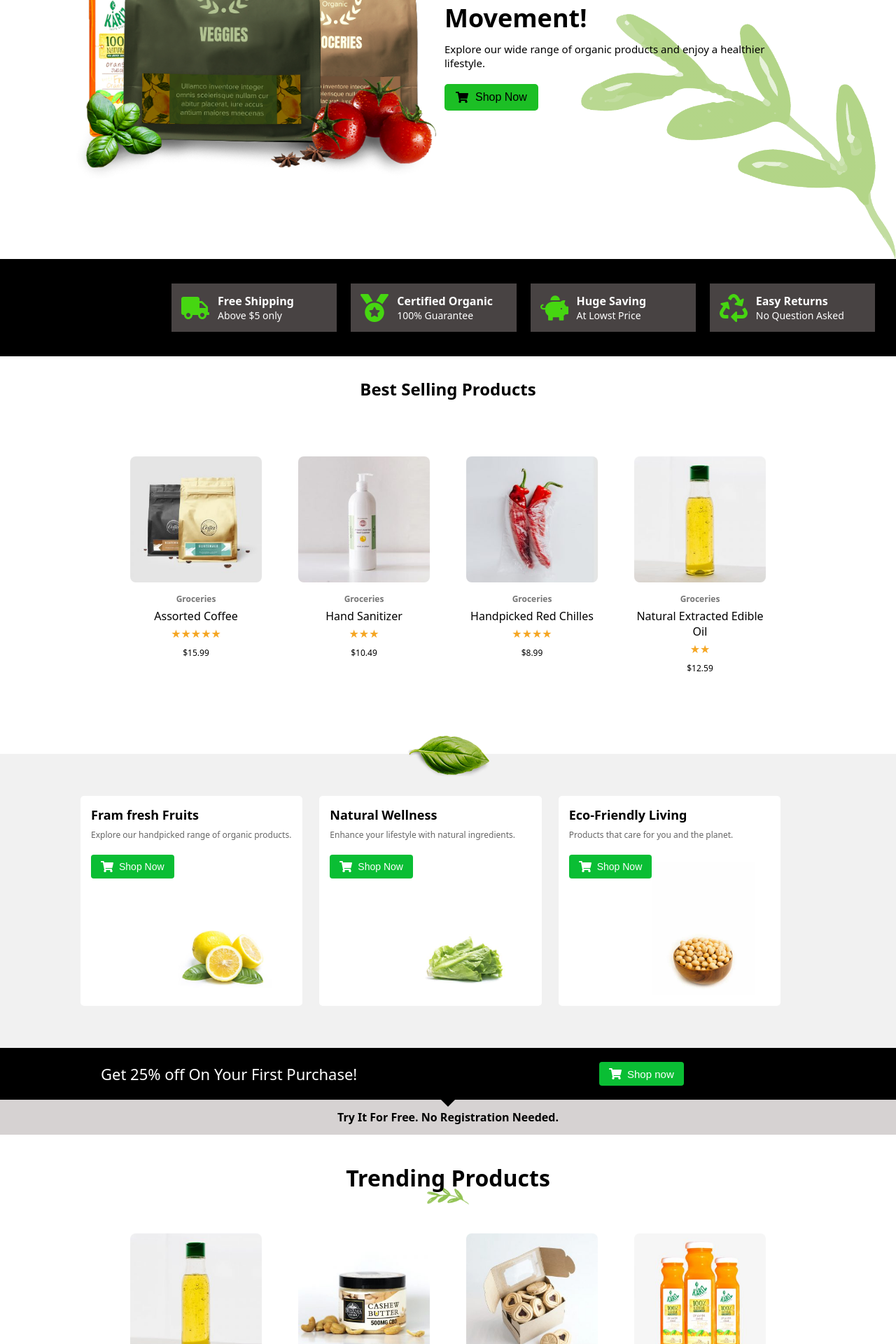
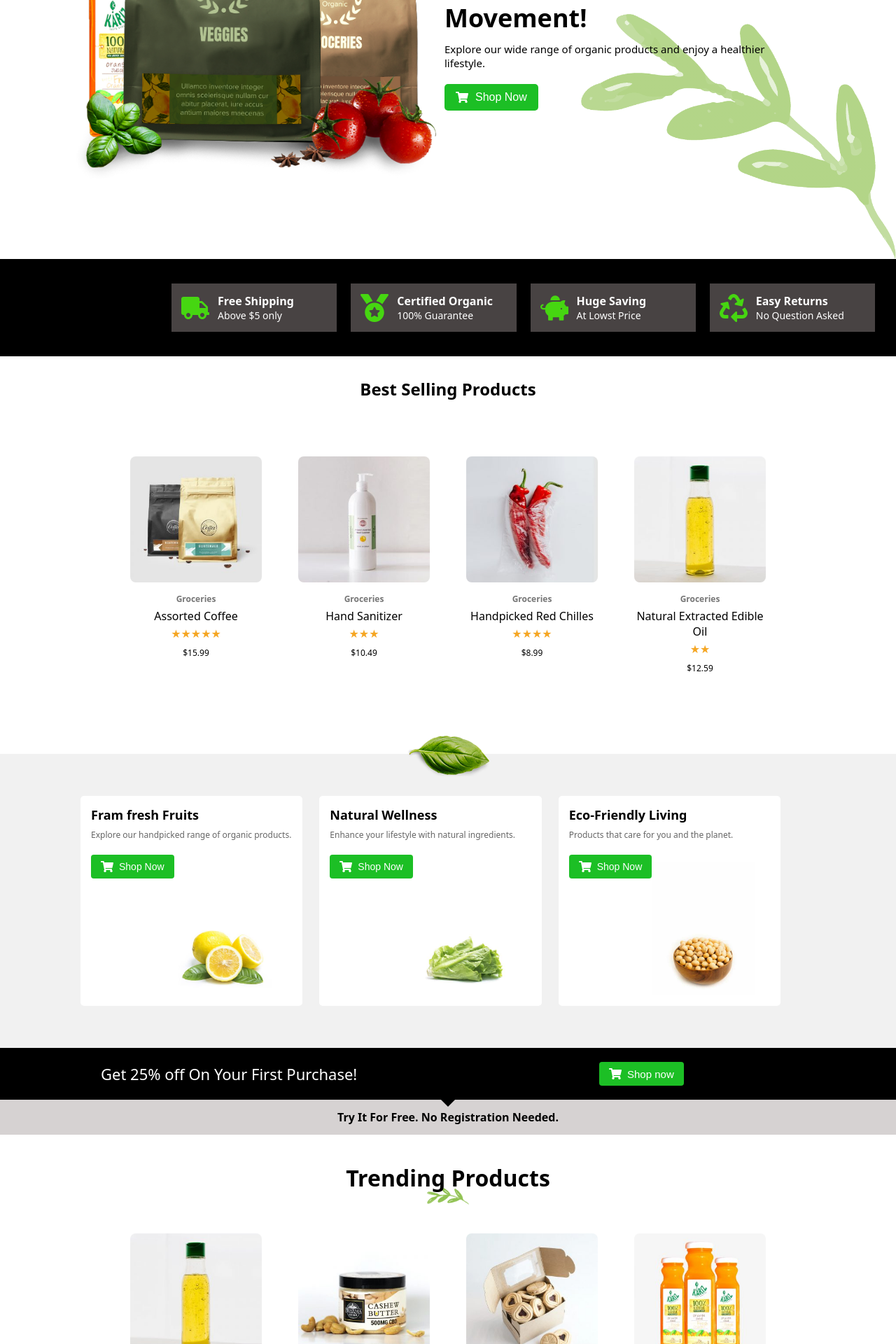
Before and after one commit to nobitanobi01/Organic-Webpage-, a React (Create React App) app: page / in a window 1280 px wide. Shown: the part 380-2300 px from the top of the page at 70% size. Built offline with nearby package versions, Linux system fonts and the light colour scheme; a web font is replaced by a local one.

Commit message:
shop button

```diff
--- a/src/components/Hero.css
+++ b/src/components/Hero.css
@@ -58,7 +58,7 @@
   align-items: center;
   gap: 10px;
   background-color: #1cbf25;
-  color: black;
+  color: white;
   padding: 10px 16px;
   border: none;
   font-size: 16px;
@@ -66,8 +66,9 @@
   border-radius: 5px;
   transition: background-color 0.3s ease, color 0.3s ease;
 }
+
 .shopbtn:hover {
-  background-color: rgb(47, 47, 223);
+  background-color: orange;
   color: white;
 }
 
--- a/src/components/ProductSections.css
+++ b/src/components/ProductSections.css
@@ -68,7 +68,7 @@
 }
 
 .shopbtns {
-  background-color: #0abe34;
+  background-color: #1cbf25;
   color: white;
   border: none;
   padding: 8px 14px;
@@ -82,8 +82,8 @@
 }
 
 .shopbtns:hover {
-  background-color: rgb(61, 61, 198);
-  color: black;
+    background-color: orange;
+  color: white;
 }
 
 .card-images {
--- a/src/components/Reviews.css
+++ b/src/components/Reviews.css
@@ -129,7 +129,7 @@
 }
 
 .shop-btn {
-  background-color: #0abe34;
+  background-color: #1cbf25;
   color: white;
   border: none;
   padding: 8px 14px;
@@ -145,8 +145,7 @@
 }
 
 .shop-btn:hover {
-  background-color: rgb(61, 61, 198);
-
+    background-color: orange;
 }
 
 .images {
--- a/src/components/Ship.css
+++ b/src/components/Ship.css
@@ -57,7 +57,7 @@
   .box1, .box2, .box3, .box4 {
     width: 100%;
     height: auto;
-    padding: 8px 10px;
+    padding: 8px 20px;
     flex-direction: row;
     justify-content: center;
     align-items: center;
--- a/src/components/Ship2.css
+++ b/src/components/Ship2.css
@@ -37,7 +37,7 @@
 }
 
 .btn button {
-  background-color: #0abe34;
+  background-color: #1cbf25;
   color: white;
   border: none;
   padding: 8px 14px;
@@ -52,8 +52,8 @@
 }
 
 .btn button:hover {
-  background-color: rgb(61, 61, 198);
-  color: black;
+    background-color: orange;
+  color: white;
 }
 
 .boxss {
```
